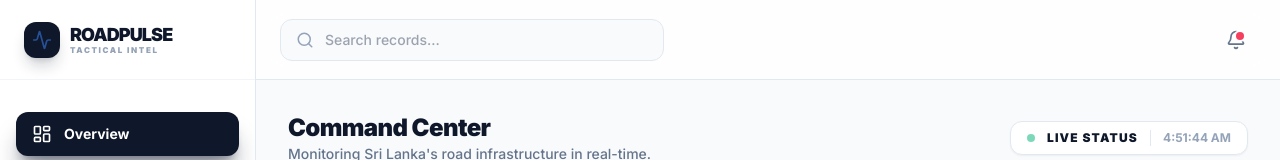
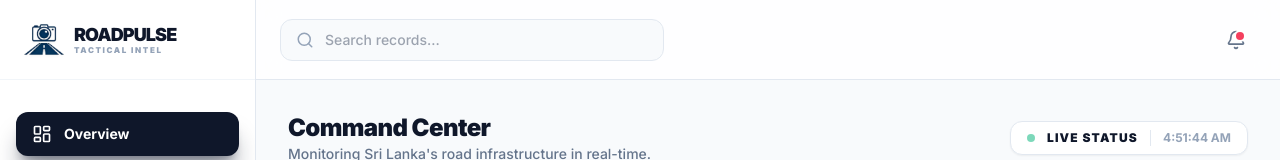
Before and after one commit to BenoliSenanayake/RoadPulse, a React (Vite) app: page /login in a window 1280 px wide. Both pictures are taken after a click on the button "AUTHORIZE". Shown: the top 160 px of the page. Built offline with nearby package versions, Linux system fonts and the light colour scheme.

Commit message:
feat: Add new `Logo` component for displaying the brand logo and name.

```diff
--- a/src/components/Logo.tsx
+++ b/src/components/Logo.tsx
@@ -1,4 +1,4 @@
-import { Activity } from 'lucide-react';
+import logo from '../assets/logo.png';
 import { cn } from '../lib/utils';
 
 interface LogoProps {
@@ -9,8 +9,12 @@
 export const Logo = ({ className, iconOnly = false }: LogoProps) => {
     return (
         <div className={cn("flex items-center gap-2.5", className)}>
-            <div className="w-9 h-9 bg-slate-900 rounded-xl flex items-center justify-center shadow-lg shadow-slate-900/20 group">
-                <Activity size={20} className="text-accent animate-pulse group-hover:scale-110 transition-transform" />
+            <div className="w-10 h-10 flex items-center justify-center group">
+                <img
+                    src={logo}
+                    alt="RoadPulse"
+                    className="w-full h-full object-contain group-hover:scale-110 transition-all duration-500 drop-shadow-sm"
+                />
             </div>
             {!iconOnly && (
                 <div className="flex flex-col">
```
